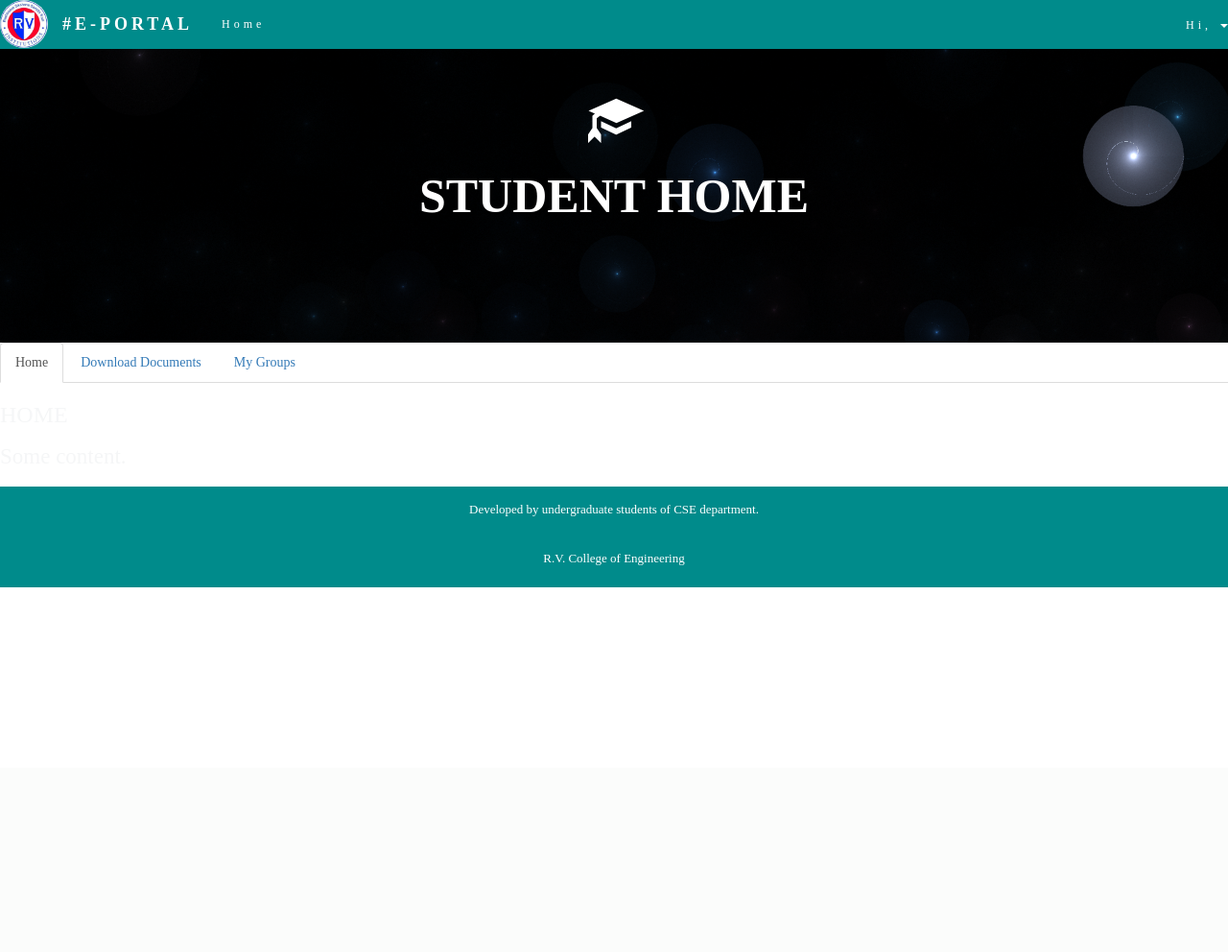
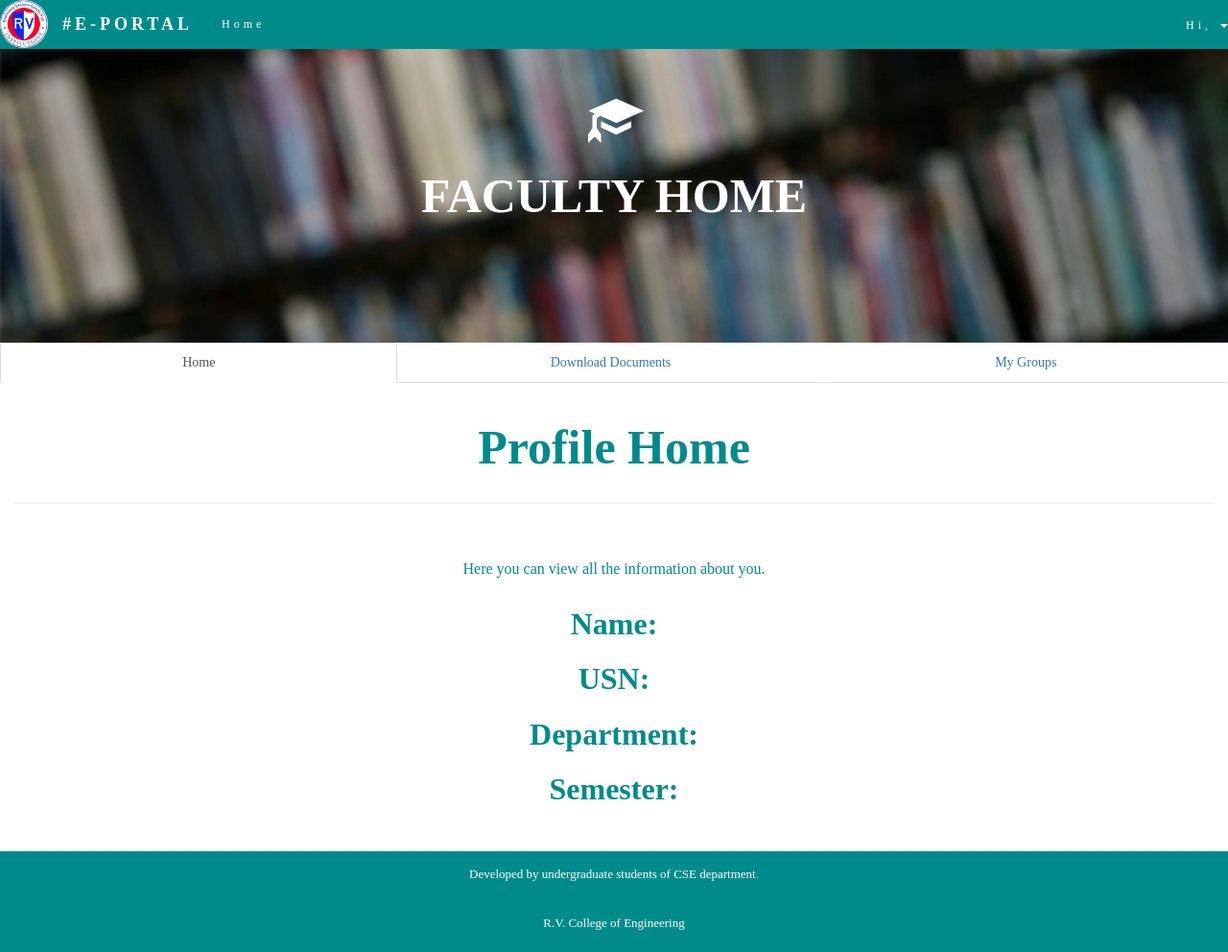
Before and after one commit to ITUTE/aranyaka-eportal, a PHP site: page /mysHomed.php in a window 1280 px wide. Shown: the whole page at 96% size. Before the commit the page ends 612 px from the top, so only its background shows below. Run offline with PHP 8.4, Linux system fonts and the light colour scheme; the visitor is signed in with stand-in values (Sample User, id 1); data that the repository does not hold is empty; some libraries are stand-ins or nearby versions.

Commit message:
18/08 12:22 am

```diff
--- a/portal/dbconnect.php
+++ b/portal/dbconnect.php
@@ -3,7 +3,7 @@
 $servername = "localhost";
 $username = "root";
 $password = "";
-$dbname = "files";
+$dbname = "portal";
 
 // Create connection
 $conn = new mysqli($servername, $username, $password, $dbname);
--- a/portal/mysHomed.php
+++ b/portal/mysHomed.php
@@ -10,15 +10,11 @@
         <meta http-equiv="Content-Type" content="text/html; charset=utf-8" />
 		<meta charset="utf-8">
 		<meta name="viewport" content="width=device-width, initial-scale=1">
-        <title>Student Home</title>
+        <title>Faculty Home</title>
         <link href='css/bootstrap.css' rel='stylesheet'>
         <link rel="stylesheet" type="text/css" href="index.css">
 		<link rel="stylesheet" type="text/css" href="eportal.css">
 		<style>
-			html{
-				overflow-y:scroll;
-				overflow-x:hidden;
-			}
 			  body {
 				  font-family: American Typewriter;
 				  line-height: 1.8;
@@ -35,9 +31,9 @@
 					margin-bottom: 13px;
 			  }
 			  .bg-1 {
-				background-image: url(pics/home2.png);
+				  background-image: url(pics/home.jpg);
+				  background-size: cover;
 				  color: #ffffff;
-				background-size: cover;
 				  background-attachment: fixed;
 				  background-position: center;
 				  background-repeat: no-repeat;
@@ -48,6 +44,10 @@
 			  }
 			  .bg-3 {
 				  background-color: #ffffff;
+				  color: darkcyan;
+				  padding-bottom: 10px;
+			  }
+			  .xxx{
 					color: darkcyan;
 			  }
 			  .bg-4 {
@@ -60,9 +60,6 @@
 					width: 40%;
 					margin-left: 30%;
 					margin-right: 30%;
-			}
-			.logout{
-				margin-right:3%;
 			  }
 		</style>
 
@@ -93,16 +90,10 @@
 						document.getElementById("sublist").innerHTML = this.responseText;
 					}
 				};
-				xmlhttp.open("GET","SList.php?q="+str,true);
+				xmlhttp.open("GET","FList.php?q="+str,true);
 				xmlhttp.send();
 			}
 		}
-		</script>
-		<script>
-		history.pushState(null, null, document.URL);
-		window.addEventListener('popstate', function () {
-			history.pushState(null, null, document.URL);
-		});
 		</script>
     </head>
 
@@ -128,8 +119,8 @@
 			</div>
 		</div>
         -->
+        <nav class="navbar navbar-inverse navbar-fixed-top">
 
-        <nav class="navbar navbar-inverse navbar-fixed-top">
             <div class="navbar-header">
               <button type="button" class="navbar-toggle" data-toggle="collapse" data-target="#myNavbar">
                 <span class="icon-bar"></span>
@@ -147,7 +138,7 @@
                 <li class="dropdown">
                     <a class="dropdown-toggle" data-toggle="dropdown" href="#">
                         <?php
-                            $query = "SELECT username from slogin WHERE id = " . $_SESSION['id'];
+                                $query = "SELECT stu_name from student_login WHERE stu_id = " . $_SESSION['id'];
                                 $result = mysqli_query($conn, $query);
                                 list($name) = mysqli_fetch_array($result);
                                 echo "Hi, "; echo "<strong><font size = 3>"; echo $name; echo "</font></strong>";
@@ -155,21 +146,50 @@
 
                     <span class="caret"></span></a>
                     <ul class="dropdown-menu">
-                            <li><a href="#home"><font color="darkcyan">Profile</font></a></li>
+                      <li><a href="#home"><font color = "darkcyan">Profile</font></a></li>
                         <li><a class = ""><form method="POST"><input type="submit" value="Logout " name="Logout"/></form></a></li>
                     </ul>
                 </li>
               </ul>
             </div>
+          </div>
         </nav>
 
         <div class="container-fluid bg-1 text-center"><br><br><br>
             <i class='glyphicon glyphicon-education slide'></i>
-            <h2 class="margin slide"><strong>Student Home</strong></h2><br>
+            <h2 class="margin slide"><strong>Faculty Home</strong></h2><br>
         </div>
-<!--
-        <div class="container-fluid bg-3 text-center slide">
-			<h3 class="margin"><strong>Download resources based on your semester</strong></h3><hr><br>
+
+
+		<ul class="nav nav-tabs nav-justified">
+			  <li class="active"><a data-toggle="tab" href="#home">Home</a></li>
+			  <li><a data-toggle="tab" href="#dload">Download Documents</a></li>
+			  <li><a data-toggle="tab" href="#groups">My Groups</a></li>
+		</ul>
+
+		<div class="tab-content">
+			<div id="home" class="tab-pane fade in active">
+			    <div class="container-fluid bg-3 text-center">
+						<h3 class="margin slide"><strong>Profile Home</strong></h3><hr><br>
+							<div class="row slide">
+
+                    			<p><font size=3px>Here you can view all the information about you.</font></p>
+								<?php
+								    $query = "SELECT stu_name, stu_usn, stu_dept_code, stu_sem_code FROM student_login WHERE stu_id = " . $_SESSION['id'];
+								    $result = mysqli_query($conn, $query);
+								    list($name, $pos, $dept, $sem) = mysqli_fetch_array($result);
+								    echo "<font size = 6><strong> Name:</strong>"; echo " "; echo $name; echo "</font><br>";
+								    echo "<font size = 6><strong> USN:</strong>"; echo " "; echo $pos; echo "</font><br>";
+								    echo "<font size = 6><strong> Department:</strong>"; echo " "; echo $dept; echo "</font><br>";
+                                    echo "<font size = 6><strong> Semester:</strong>"; echo " "; echo $sem; echo "</font><br>";
+								?>
+                    <br>
+                  			</div>
+            	</div>
+			</div>
+			<div id="dload" class="tab-pane fade">
+			    	 <div class="container-fluid bg-3 text-center">
+						<h3 class="margin slide"><strong>Upload documents</strong></h3><hr><br>
 			            	<div class="row slide">
 								<form method="POST">
 									<p class="slide">Select Semester:</p>
@@ -182,45 +202,46 @@
 			                      <option value="5">Fifth Semester</option>
 			                      <option value="6">Sixth Semester</option>
 			                      <option value="7">Seventh Semester</option>
-					</select>
+			              </select><br>
 								</form><br>
 								<p><font size=3px>Select a semester and then pick the desired course</font></p><hr>
 								<div id="sublist"></div><br>
-				<p>To see information about syllabus <a href="infotables.php" class="btn btn-md btn-info">Click Here</a></p>
+								<p>To see information about syllabus <a href="infotablef.php" class="btn btn-md btn-info">Click Here</a></p>
+										<br>
 			            	</div>
 		       		 </div>
-        -->
-
-        <ul class="nav nav-tabs">
-			  <li class="active"><a data-toggle="tab" href="#home">Home</a></li>
-			  <li><a data-toggle="tab" href="#dload">Download Documents</a></li>
-			  <li><a data-toggle="tab" href="#groups">My Groups</a></li>
-		</ul>
-
-        <div class="tab-content">
-            <div id="home" class="tab-pane fade in active">
-                <h3>HOME</h3>
-                <p>Some content.</p>
-            </div>
-            <div id="dload" class="tab-pane fade">
-                <h3>Menu 1</h3>
-                <p>Some content in menu 1.</p>
 			</div>
 			<div id="groups" class="tab-pane fade">
-                <h3>Menu 2</h3>
-                <p>Some content in menu 2.</p>
+			    <div class="container-fluid bg-3 text-center">
+						<h3 class="margin slide"><strong>My Groups</strong></h3><hr><br>
+							<div class="row slide">
+
+                    			<p><font size=3px>Here you can view all the groups you are associated with.</font></p>
+                    <br>
                   			</div>
             	</div>
-
+			</div>
+			<div id="delete" class="tab-pane fade">
+           		 	<div class="container-fluid bg-3 text-center">
+						<h3 class="margin slide"><strong>Delete Documents</strong></h3><hr><br>
+							<div class="row slide">
+								<a href="delete.php"><button class="btn-lg btn-danger slide" id="click" name="click" value="Delete">Delete Contents</button></a><br><br>
+                    			<p><font size=3px>Here you can view all the materials uploaded by members of faculty,<br> with the additional feature of deleting the ones uploaded by you</font></p>
+                    <br>
+                  			</div>
+            		</div>
+        	</div>
+		</div>
 
 		<footer class="container-fluid bg-4 text-center">
 			<p><font size = "2">Developed by undergraduate students of CSE department.</font></p>
 			<p><a href="http://www.rvce.edu.in/" target = "_blank"><font size=2px color="white">R.V. College of Engineering</font></a></p>
 		</footer>
 
+
         <script src="https://ajax.googleapis.com/ajax/libs/jquery/1.9.1/jquery.min.js"></script>
-		<script src="//cdnjs.cloudflare.com/ajax/libs/jquery-scrollTo/1.4.3/jquery.scrollTo.min.js"></script>
         <script src="http://cdnjs.cloudflare.com/ajax/libs/modernizr/2.8.2/modernizr.js"></script>
+        <script src="https://maxcdn.bootstrapcdn.com/bootstrap/3.3.7/js/bootstrap.min.js"></script>
 
         <script>
             $(window).load(function() {
@@ -236,14 +257,12 @@
 		header("Location: mysLogind.php");
 		exit;
 	}
-
 	if(isset($_POST['Logout']))
 	{
 		session_destroy();
 		header("Location: index.php");
 		exit;
 	}
-
 	//$res=mysqli_query($conn, "SELECT id, username FROM flogin WHERE username=".$_SESSION['faculty']);
 	ob_end_flush();
 ?>
```
Also changed, not shown: portal/myfHomed.php (+11 -11 lines), portal/myfLogind.php (+4 -4 lines), portal/mysLogind.php (+4 -11 lines). Lines whose indentation alone changed are shown as unchanged.
